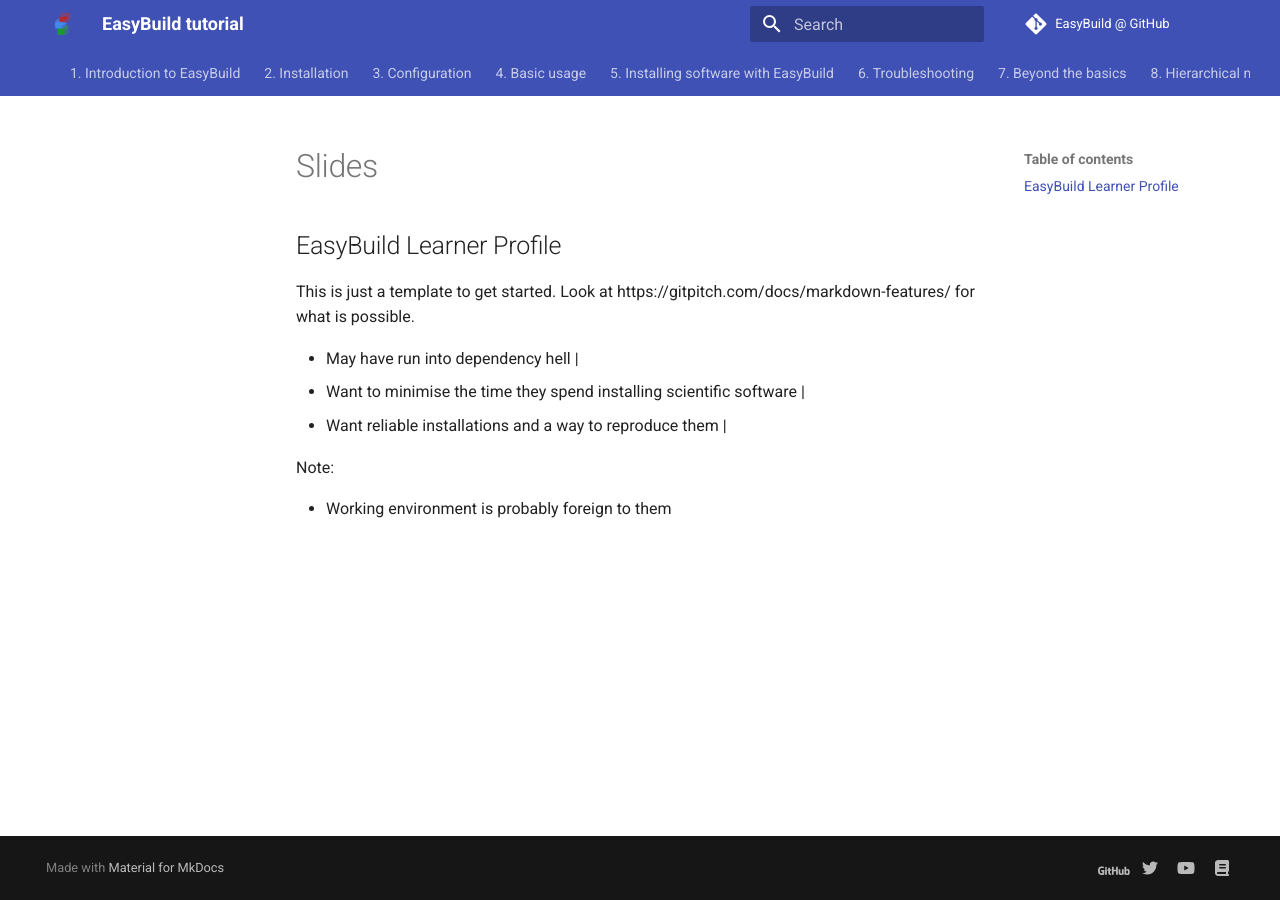
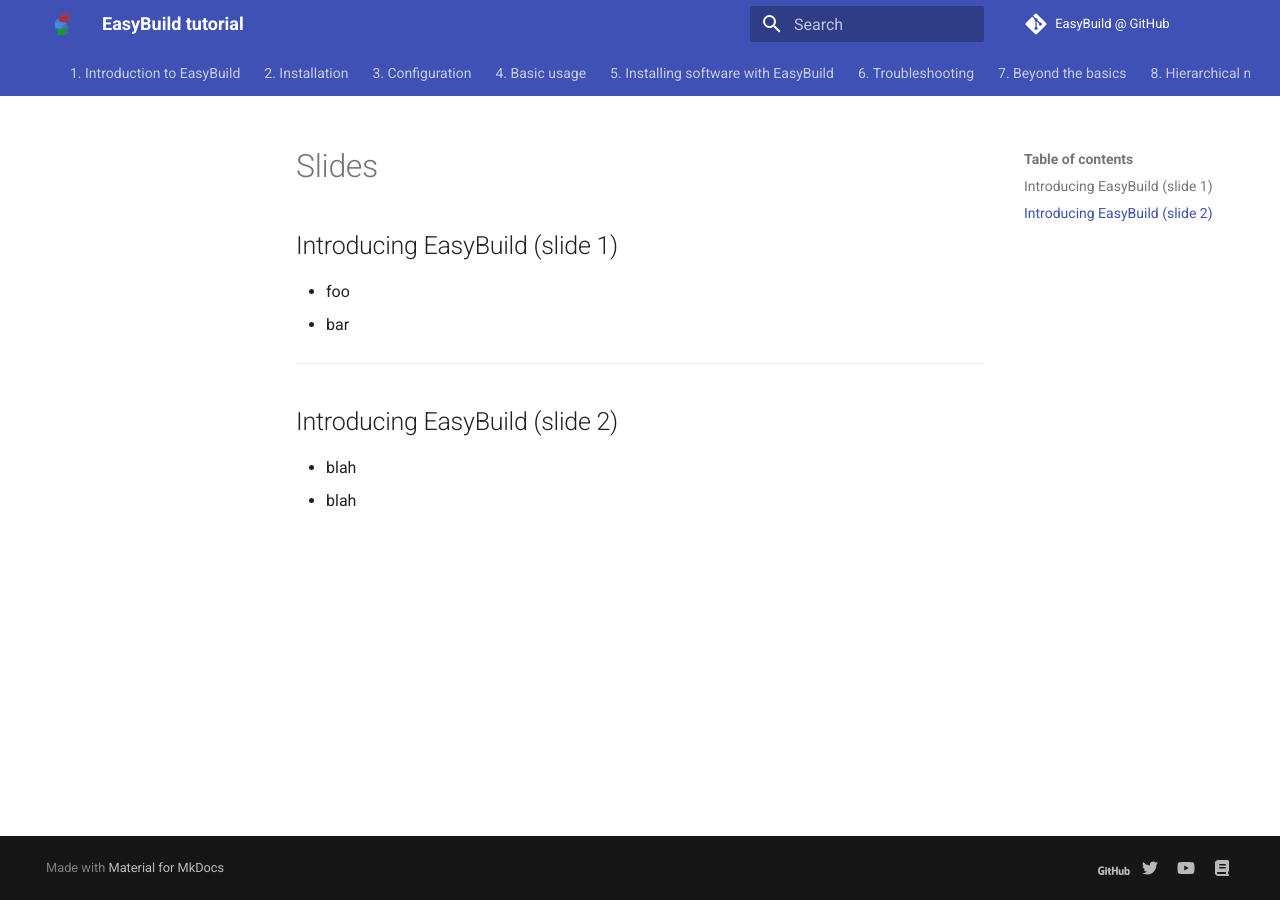
Before and after one commit to easybuilders/easybuild-tutorial, an MkDocs documentation site: the page built from docs/01_introduction/slides.md, in a window 1280 px wide. Built offline with MkDocs 1.6.1 and Material for MkDocs 9.7.7, drawn with Linux system fonts in a browser that asks for light colours.

Commit message:
tweak slides for introduction part

```diff
--- a/docs/01_introduction/slides.md
+++ b/docs/01_introduction/slides.md
@@ -1,12 +1,11 @@
-## EasyBuild Learner Profile
+## Introducing EasyBuild (slide 1)
 
-This is just a template to get started. Look at https://gitpitch.com/docs/markdown-features/
-for what is possible.
+- foo
+- bar
 
-- May have run into dependency hell |
-- Want to minimise the time they spend installing scientific software |
-- Want reliable installations and a way to reproduce them |
+---
 
-Note:
+## Introducing EasyBuild (slide 2)
 
-- Working environment is probably foreign to them
+- blah
+- blah
```
